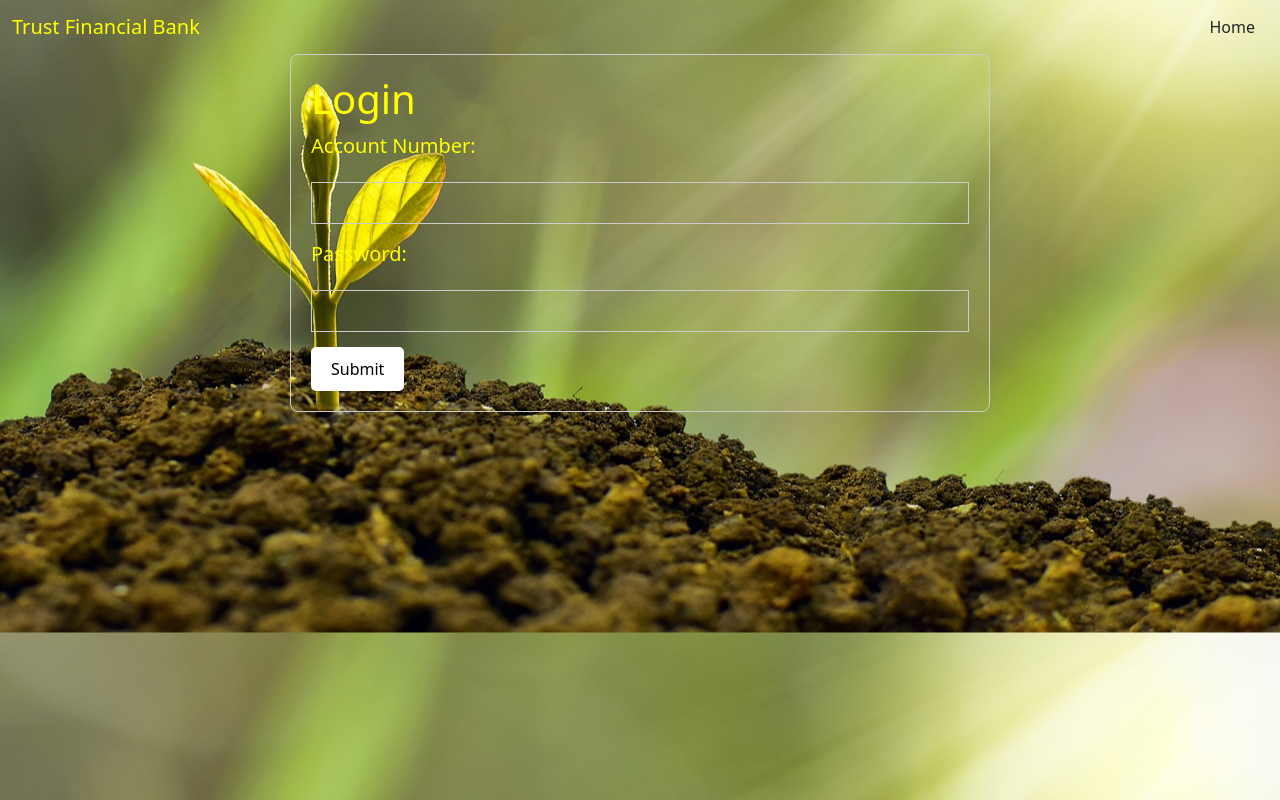
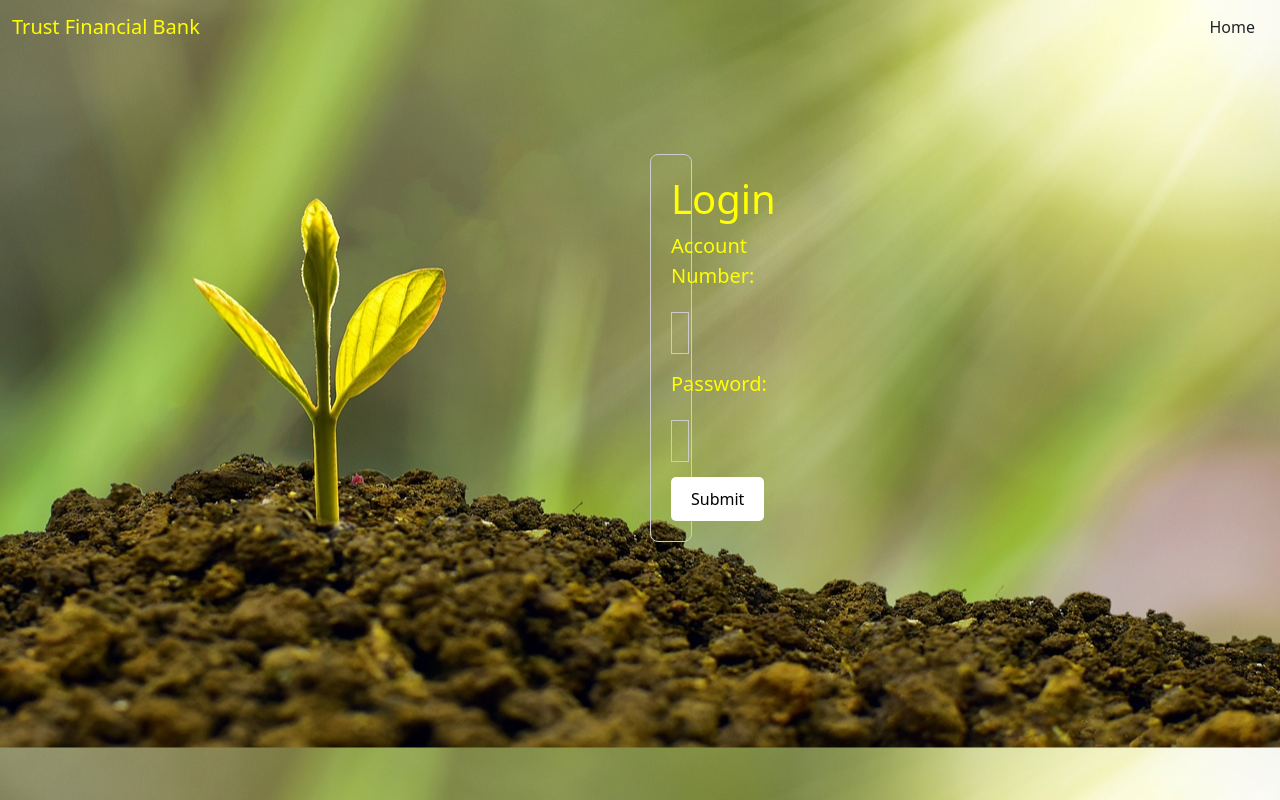
Before and after one commit to MutharasiMsccs/bad_bankproject, a React (Create React App) app: page / in a window 1280 px wide. Both pictures are taken after a click on the button "Login". Built offline with nearby package versions, Linux system fonts and the light colour scheme.

Commit message:
Add files via upload

```diff
--- a/src/createAccount.js
+++ b/src/createAccount.js
@@ -1,4 +1,5 @@
 import React, { useState } from 'react';
+import './style.css';
 import { useAppContext } from './Appcontext';
 
 const CreateAccountPage = () => {
--- a/src/deposit.js
+++ b/src/deposit.js
@@ -1,5 +1,6 @@
 
 import React, { useState } from 'react';
+import './style.css';
 import { useAppContext } from './Appcontext';
 
 const DepositPage = () => {
--- a/src/login.js
+++ b/src/login.js
@@ -1,5 +1,6 @@
 // LoginPage.js
 import React, { useState } from 'react';
+import './style.css';
 import { useAppContext } from './Appcontext';
 
 const LoginPage = () => {
--- a/src/style.css
+++ b/src/style.css
@@ -13,8 +13,6 @@ nav{
   position: fixed;
 }
 
-
-
 /* src/components/style.css */
 .btn{
   background-color: white;
@@ -23,7 +21,6 @@ nav{
 .btn:hover {
   box-shadow: 0 12px 16px 0 rgba(0,0,0,0.24), 0 17px 50px 0 rgba(0,0,0,0.19);
 }
-
 
 .home-page {
     text-align: center;
@@ -37,7 +34,7 @@ nav{
 
 
   .home-page img {
-    max-width: 100%;
+    max-width: 50%;
     height: auto;
     border-radius: 8px;
     margin-bottom: 20px;
@@ -49,8 +46,6 @@ nav{
     font-size: 20px;
 
   }
-
-
 
   .center h2 {
     margin-bottom: 10px;
@@ -69,8 +64,6 @@ nav{
     color: #fff;
   }
 
-
-
 img {
     display: block;
     margin-left: auto;
@@ -84,19 +77,14 @@ img {
 }
 
 
-
-
-
-/* src/components/style.css */
-
 .create-account-page {
     text-align: center;
     max-width: 700px;
 
-  margin: auto;
+  margin: 100px 650px;
   padding: 20px;
   border: 1px solid #ccc;
-  border-radius: 8px;
+  border-radius: 15px;
   box-shadow: 0px 0px 10px rgba(0, 0, 0, 0.1);
   }
   .img-fluid{
@@ -118,7 +106,7 @@ img {
   }
 
   .create-account-page input {
-    width: 100%;
+    width: 50%;
     padding: 8px;
     margin-top: 5px;
     margin-bottom: 15px;
@@ -138,14 +126,9 @@ img {
     background-color:white;
   }
 
-
-
-
-
-
 .deposit-page {
   max-width: 700px;
-  margin: auto;
+  margin: 100px 650px;
   padding: 20px;
   border: 1px solid #ccc;
   border-radius: 8px;
@@ -165,7 +148,7 @@ img {
   }
 
   .deposit-page input {
-    width: 100%;
+    width: 50%;
     padding: 8px;
     margin-top: 5px;
     margin-bottom: 15px;
@@ -186,12 +169,10 @@ img {
     background-color: white;
   }
 
-
-
   /* DetailPage.css */
 .detail-page {
   max-width: 600px;
-  margin: auto;
+  margin:100px 650px;
   padding: 20px;
   border: 1px solid #ccc;
   border-radius: 8px;
@@ -208,14 +189,11 @@ img {
   font-size: 20px;
 }
 
-/* Media Queries for Mobile View */
 @media only screen and (max-width: 600px) {
-  /* Common styles */
   .home-page, .create-account-page, .deposit-page, .detail-page {
     padding: 10px;
   }
 
-  /* Specific page styles */
   .create-account-page, .deposit-page, .detail-page {
     max-width: 90%;
     margin: 50px auto;
@@ -225,8 +203,6 @@ img {
   .deposit-page input {
     width: 100%;
   }
-
-  /* Navigation styles */
   nav {
     position: fixed;
     top: 0;
@@ -259,8 +235,6 @@ img {
   nav ul li a:hover {
     background-color: rgba(255, 255, 255, 0.1);
   }
-
-  /* Hamburger menu */
   .menu-icon {
     display: block;
     position: absolute;
@@ -274,8 +248,6 @@ img {
   .menu-icon i {
     font-size: 24px;
   }
-
-  /* Menu display */
   #menuToggle {
     display: none;
   }
--- a/src/withdraw.js
+++ b/src/withdraw.js
@@ -1,4 +1,5 @@
 import React, { useState } from 'react';
+import './style.css';
 import { useAppContext } from './Appcontext';
 
 const WithdrawPage = () => {
```
